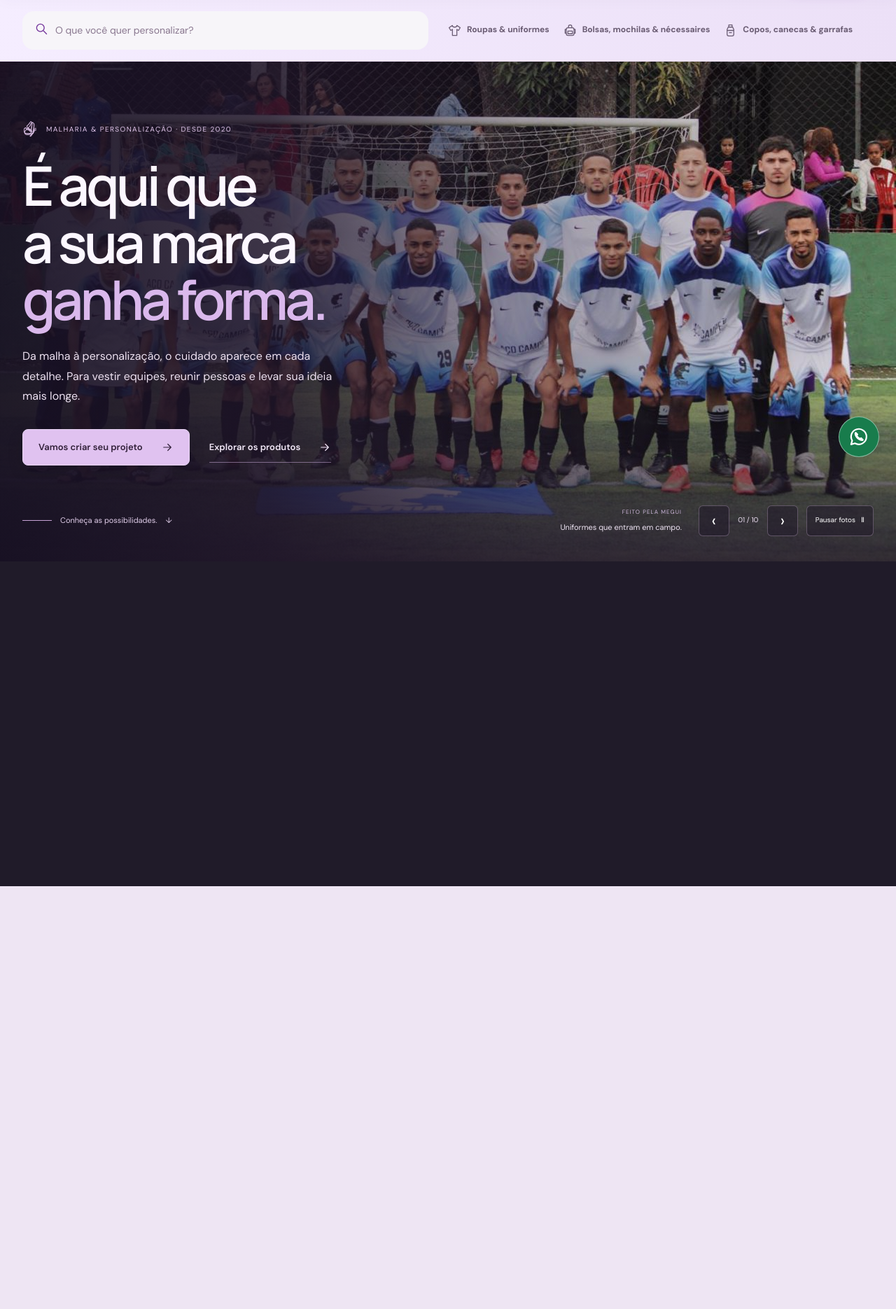
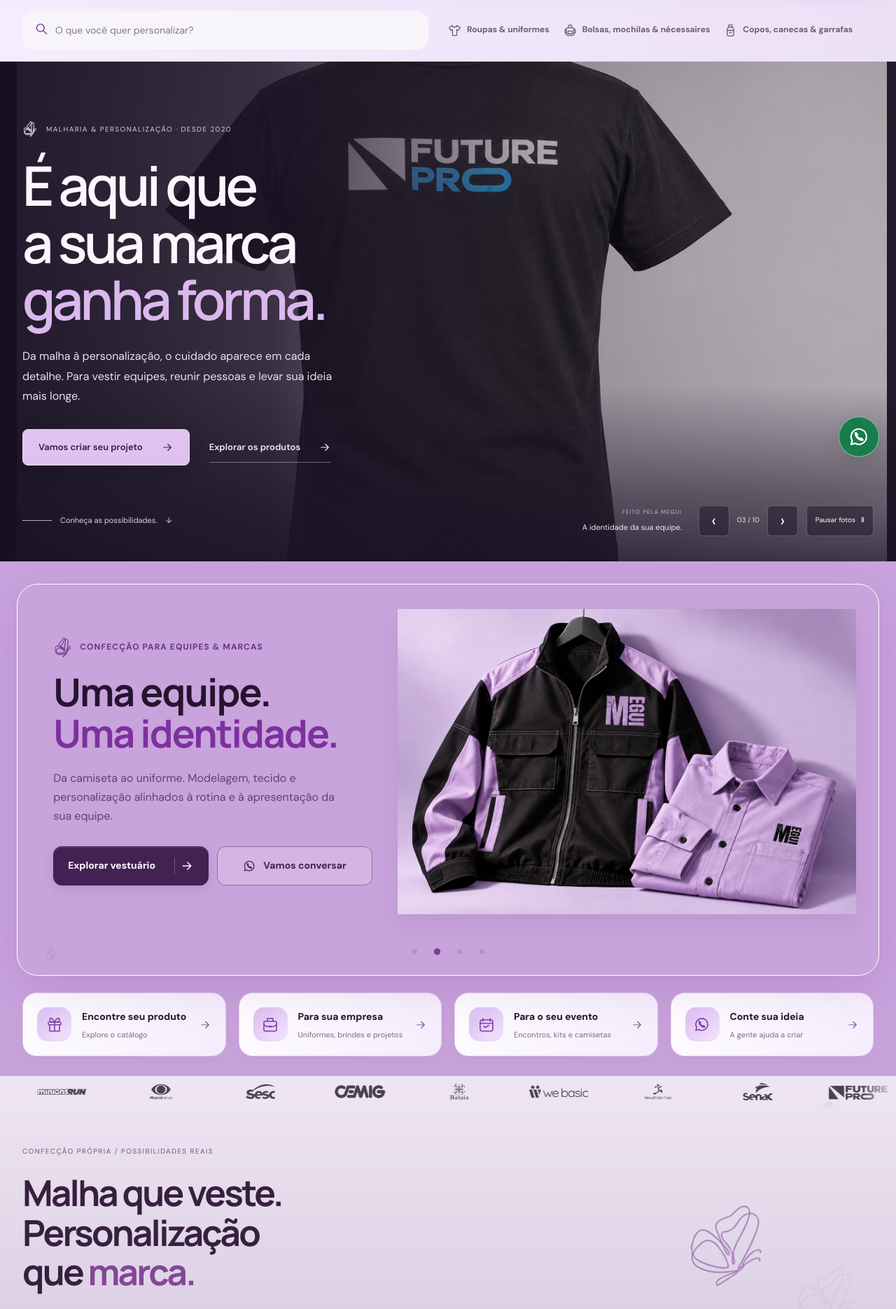
Before and after one commit to mariacristinajsilvabhz-a11y/meguisite, a Flask app: page / in a window 1280 px wide. Shown: the part 123-1993 px from the top of the page at 70% size. Run offline with Flask 3, Linux system fonts and the light colour scheme.

Commit message:
Página roxa sobe sobre fotos que descem; acelera a sequência fotográfica

```diff
--- a/static/css/cinema-opening.css
+++ b/static/css/cinema-opening.css
@@ -1,7 +1,7 @@
-/* Home-only: a solid lilac circle expands with native scrolling. */
+/* Home-only: the purple page rises as the photographic backdrop moves down. */
 .home-cinema{--cinema-top:86px;--cinema-height:clamp(540px,calc(100svh - 86px),940px);background:#eee5f3}
 .home-cinema main{overflow:clip;isolation:isolate}
-.home-cinema .cinema-intro{height:calc(var(--cinema-height) * 1.65);position:relative;z-index:0;background:#201b29}
+.home-cinema .cinema-intro{height:calc(var(--cinema-height) * 2);position:relative;z-index:0;background:#201b29}
 .home-cinema .cinema-stage{height:var(--cinema-height);position:sticky;top:var(--cinema-top);overflow:hidden;background:#201b29;color:#fff}
 .home-cinema .cinema-background,.home-cinema .cinema-light{position:absolute;inset:0;pointer-events:none}
 .home-cinema .cinema-background{overflow:hidden}
@@ -30,19 +30,20 @@
 .home-cinema .cinema-primary:focus-visible,.home-cinema .cinema-catalog:focus-visible,.home-cinema .cinema-discover:focus-visible,.home-cinema .cinema-toggle:focus-visible{outline:3px solid #e9c9fa;outline-offset:5px}
 .home-cinema .home-content-sheet{position:relative;z-index:3;margin-top:calc(-1 * var(--cinema-height));width:100%;max-width:none;border-radius:0;background:#eee5f3;box-shadow:none;overflow:visible;scroll-margin-top:100px;min-height:100vh}
 .home-cinema .home-content-sheet>.home-welcome{margin-top:0;padding-top:32px}
-/* Reveal the following content inside the growing solid-color circle. */
-.home-cinema .home-content-sheet:before{content:none}
-.home-cinema .cinema-stage:after{content:none}
-.home-cinema .home-content-sheet{transform:translateY(var(--cinema-sheet-shift,0px));clip-path:var(--cinema-sheet-clip,none)}
-@media(prefers-reduced-motion:reduce){.home-cinema .cinema-intro{height:var(--cinema-height)}.home-cinema .cinema-stage:after{content:none}.home-cinema .home-content-sheet{margin-top:0;transform:none;clip-path:none}}
-@supports not (clip-path:circle(50% at 50% 50%)){.home-cinema .cinema-intro{height:var(--cinema-height)}.home-cinema .cinema-stage:after{content:none}.home-cinema .home-content-sheet{margin-top:0;transform:none;clip-path:none}}
+/* Opaque, full-width purple surface; no circular mask or fading overlay. */
+.home-cinema .home-content-sheet{background:#c9a3dc;transform:none;clip-path:none}
+.home-cinema .home-content-sheet:before,.home-cinema .cinema-stage:after{content:none}
+.home-cinema .cinema-background{inset:-8% 0;transform:translateY(var(--cinema-photo-shift,0px))}
+.home-cinema .home-content-sheet>.home-welcome{background:transparent}
+.home-cinema #megui-theme-slides .welcome-carousel,.home-cinema #megui-theme-slides .carousel-slide{background:transparent}
+@media(prefers-reduced-motion:reduce){.home-cinema .cinema-background{inset:0;transform:none}}
 @media(min-width:1500px){.home-cinema .cinema-poster,.home-cinema .cinema-video{object-position:52% 46%}}
 @media(max-width:900px){.home-cinema{--cinema-top:76px;--cinema-height:clamp(540px,calc(100svh - 76px),850px)}.home-cinema .cinema-inner{padding-top:42px}.home-cinema .cinema-copy{max-width:540px}.home-cinema .cinema-background{opacity:1}.home-cinema .cinema-process{display:none}.home-cinema .cinema-toggle{margin-left:auto}}
 @media(max-width:600px){.home-cinema{--cinema-top:70px;--cinema-height:clamp(610px,calc(100svh - 70px),860px)}.home-cinema .cinema-light{background:linear-gradient(90deg,#1c1523ba,#281a3780),linear-gradient(0deg,#1c1424d9 0%,#21182d44 55%,#1f162388)}.home-cinema .cinema-poster,.home-cinema .cinema-video{object-position:50% 48%}.home-cinema .cinema-inner{padding-top:32px;padding-bottom:110px}.home-cinema .cinema-kicker{font-size:8px;letter-spacing:.08em;gap:9px;margin-bottom:23px}.home-cinema #cinema-heading{font-size:clamp(46px,12vw,66px);margin-bottom:22px;line-height:1.08}.home-cinema .cinema-copy>p{font-size:14px;line-height:1.75;max-width:35ch}.home-cinema .cinema-actions{gap:12px 20px;margin-top:25px}.home-cinema .cinema-primary{padding:14px 17px;min-height:50px;font-size:12px;gap:18px}.home-cinema .cinema-catalog{font-size:12px;gap:14px;min-height:40px}.home-cinema .cinema-bottom{bottom:28px;gap:12px;flex-wrap:wrap}.home-cinema .cinema-discover{font-size:9px;gap:8px}.home-cinema .cinema-discover-line{width:20px}.home-cinema .cinema-toggle{padding:8px 10px;font-size:9px;gap:8px}.home-cinema .home-content-sheet{border-radius:0}.home-cinema .home-content-sheet>.home-welcome{padding-top:27px}}
 @media(prefers-reduced-motion:reduce){.home-cinema .cinema-copy{opacity:1!important;transform:none!important;will-change:auto}.home-cinema .cinema-video,.home-cinema .cinema-primary{transition:none}}
 
 /* Photographic opening: full-bleed stills, with no zoom or portrait video enlargement. */
-.home-cinema .cinema-photo{position:absolute;inset:0;width:100%;height:100%;object-fit:cover;opacity:0;transition:opacity 1.4s ease;pointer-events:none}
+.home-cinema .cinema-photo{position:absolute;inset:0;width:100%;height:100%;object-fit:cover;opacity:0;transition:opacity .65s ease;pointer-events:none}
 .home-cinema .cinema-photo.is-active{opacity:1}
 .home-cinema .cinema-light{background:linear-gradient(90deg,#160f22ed 0%,#1e1428d9 30%,#21172b66 58%,#21172b12 100%),linear-gradient(0deg,#1b1025ce,transparent 35%)}
 .home-cinema .cinema-photo-controls{display:flex;align-items:center;gap:5px}
--- a/static/js/cinema-opening.js
+++ b/static/js/cinema-opening.js
@@ -46,7 +46,7 @@
   toggle.setAttribute('aria-pressed', String(playing));
   if (playing) {
    load((index + 1) % photos.length);
-   timer = setTimeout(() => show(index + 1), 6500);
+   timer = setTimeout(() => show(index + 1), 2200);
   }
  };
  const show = async target => {
@@ -71,19 +71,11 @@
  const measure = () => {
   frame = 0;
   const rect = stage.getBoundingClientRect();
-  const introRect = intro.getBoundingClientRect();
-  const top = parseFloat(getComputedStyle(stage).top) || 0;
-  const travel = Math.max(1, introRect.height - rect.height);
-  const p = reduced.matches ? 0 : Math.max(0, Math.min(1, (top - introRect.top) / travel));
-  const eased = p * p * (3 - 2 * p);
+  const sheetTop = sheet.getBoundingClientRect().top;
+  const p = Math.max(0, Math.min(1, (rect.bottom - sheetTop) / Math.max(1, rect.height)));
   const wasCovered = covered;
-  covered = p >= .995 || rect.bottom <= top;
-  // Keep the next section aligned behind the circle until it joins normal flow.
-  const shift = Math.min(0, rect.top - (introRect.bottom - rect.height));
-  const radius = Math.hypot(rect.width, rect.height) * .51 * eased;
-  sheet.style.setProperty('--cinema-sheet-shift', reduced.matches ? '0px' : `${shift.toFixed(2)}px`);
-  sheet.style.setProperty('--cinema-sheet-clip', reduced.matches || p >= .999 ? 'none' : `circle(${radius.toFixed(2)}px at 50% ${(rect.height / 2).toFixed(2)}px)`);
-  sheet.inert = !reduced.matches && p < .999;
+  covered = sheetTop <= rect.top + 2;
+  stage.style.setProperty('--cinema-photo-shift', reduced.matches ? '0px' : `${(p * rect.height * .08).toFixed(2)}px`);
   stage.inert = covered;
   if (covered !== wasCovered) sync();
  };
--- a/templates/index.html
+++ b/templates/index.html
@@ -203,7 +203,7 @@
 </style>
 <link rel="stylesheet" href="{{ url_for('static',filename='css/knit-journal.css',v='20261016-v3') }}">
 <link rel="stylesheet" href="{{ url_for('static',filename='css/mostruario.css',v='20261018-v1') }}">
-<link rel="stylesheet" href="{{ url_for('static',filename='css/cinema-opening.css',v='20261019-circle-reveal-v4') }}">
+<link rel="stylesheet" href="{{ url_for('static',filename='css/cinema-opening.css',v='20261019-purple-slide-v5') }}">
 {% endblock %}
 {% block content %}
 {% from '_icons.html' import icon %}
@@ -482,4 +482,4 @@
 </div>
 {% endblock %}
 
-{% block extra_scripts %}<script defer src="{{ url_for('static',filename='js/cinema-opening.js',v='20261019-circle-reveal-v4') }}"></script>{% endblock %}
+{% block extra_scripts %}<script defer src="{{ url_for('static',filename='js/cinema-opening.js',v='20261019-purple-slide-v5') }}"></script>{% endblock %}
```
